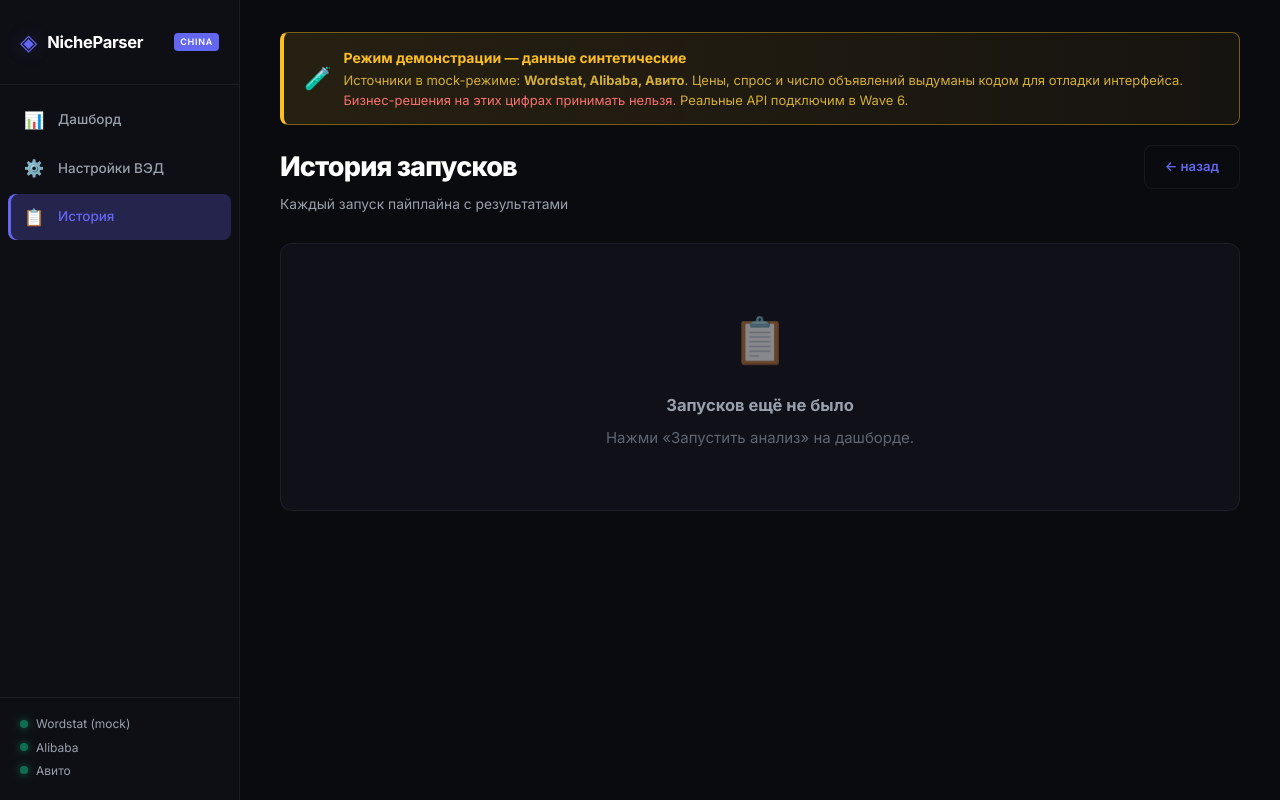
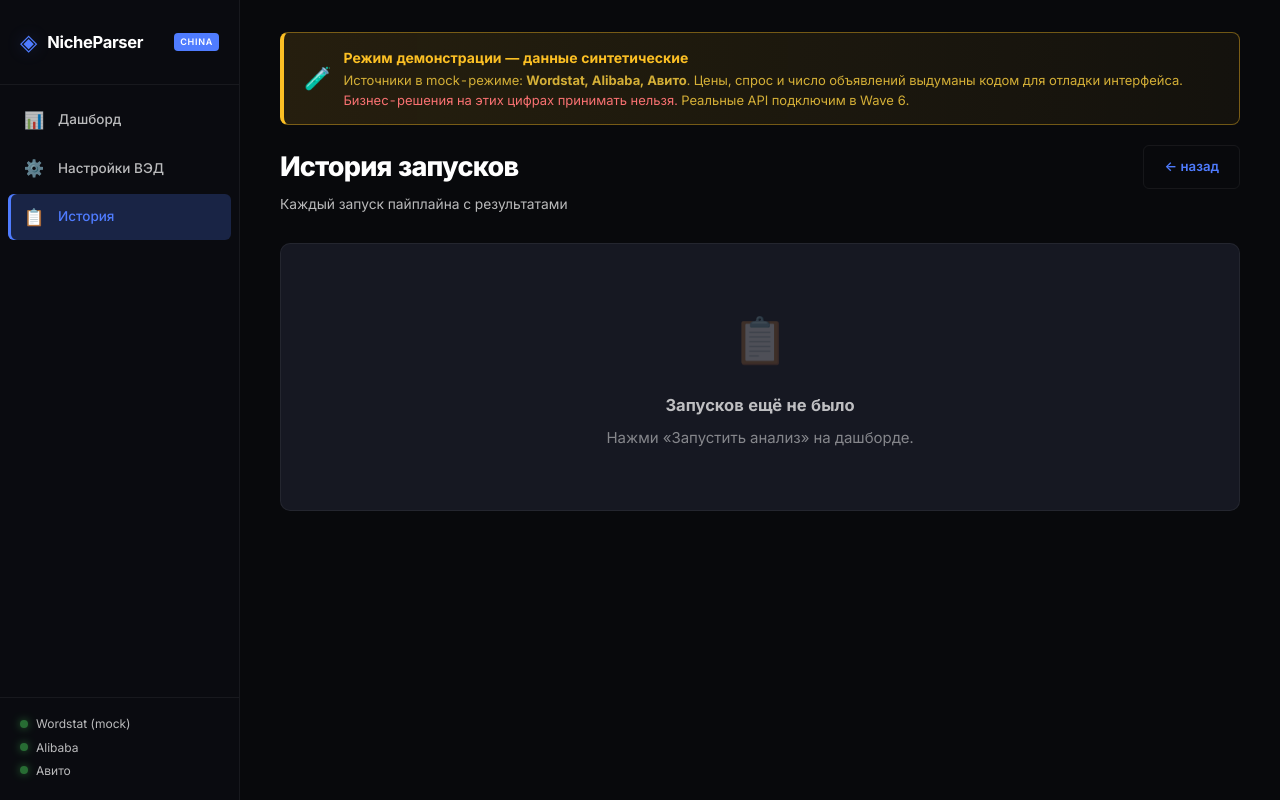
Before and after one commit to id89506419637-eng/NicheParser_China, a Flask app: page /history in a window 1280 px wide. Run offline with Flask 3, Linux system fonts and the light colour scheme; data that the repository does not hold is empty; parts of the project's set-up code (start-up, migrations or seed data) failed here and were passed over; some libraries are stand-ins or nearby versions.

Commit message:
feat(design): этап 1 UX-волны — угольная палитра + tabular-nums
Обновлены дизайн-токены по анализу референсов Vercel/Linear/Stripe:

- Слоистая угольная палитра (8 оттенков вместо 4 серых), разница между
  слоями 2-4% яркости — «глубина без контраста»
- Акцент сдвинут с #6366f1 (Bootstrap-дефолт) на #4f7cff
  (холодный сине-стальной, «финансовый инструмент»)
- Семантика desaturated (GitHub dark green #3fb950 вместо Tailwind
  emerald #10b981) — читается как проф-инструмент, не крипта
- font-feature-settings 'tnum','cv11','ss01' в body — цифры одной
  ширины (колонки чисел перестают «прыгать») + чище single-story 'a'
- Иерархия текста через opacity (95/72/48%), не через цвет
- 4px spacing scale (Tailwind-совместимо), radius 10px (не 16 — это
  marketing-эстетика)
- Transition 150ms cubic-bezier — Linear-style, без scale и blur

Утилиты .mono/.tnum/.metric-value добавлены для точечного включения
tabular-nums в конкретных ячейках.

Существующие правила читают эти же переменные — не сломались.

Co-Authored-By: Claude Opus 4.7 <noreply@anthropic.com>

```diff
--- a/src/web/static/style.css
+++ b/src/web/static/style.css
@@ -2,54 +2,90 @@
    NicheParser_China — Premium Dark Theme
    ============================================ */
 
-/* === CSS Variables === */
+/* === CSS Variables ===
+   Дизайн-токены обновлены на этап 1 Wave-UX:
+   - Слоистая угольная палитра (8 оттенков вместо 4) — глубина без контраста
+   - Приглушённый холодный акцент #4f7cff — «финансовый инструмент»
+   - Desaturated семантика (GitHub dark green, не Tailwind emerald)
+   - Плотность cozy: строки 36-40px, паддинги 16-20px
+   - Radius 8-10px (не 16, чтобы не был «маркетинговый»)
+   Все существующие правила ниже читают эти переменные — не ломаются.
+*/
 :root {
-    --bg-primary: #0a0b0f;
-    --bg-secondary: #12131a;
-    --bg-card: rgba(18, 19, 26, 0.85);
-    --bg-card-hover: rgba(25, 27, 38, 0.95);
-    --bg-sidebar: #0e0f15;
-    --bg-input: rgba(255, 255, 255, 0.04);
+    /* Слои фона: разница 2-4% яркости, не 10% */
+    --bg-primary: #08090c;          /* глубокий фон */
+    --bg-secondary: #0d0e12;        /* обычный фон */
+    --bg-elevated: #12131a;         /* приподнятые панели */
+    --bg-card: #161822;             /* карточки */
+    --bg-card-hover: #1c1e29;       /* hover карточек */
+    --bg-input: #12131a;            /* инпуты, чипы */
+    --bg-input-hover: #1a1c25;      /* hover инпутов */
+    --bg-sidebar: #0a0b10;          /* сайдбар — чуть темнее основы */
 
-    --text-primary: #e8eaed;
-    --text-secondary: #9aa0ab;
-    --text-muted: #5f6571;
+    /* Текст через прозрачность, 3 уровня иерархии */
+    --text-primary: rgba(255, 255, 255, 0.95);
+    --text-secondary: rgba(255, 255, 255, 0.72);
+    --text-muted: rgba(255, 255, 255, 0.48);
     --text-heading: #ffffff;
 
-    --accent: #6366f1;
-    --accent-hover: #818cf8;
-    --accent-glow: rgba(99, 102, 241, 0.25);
+    /* Акцент — холодный сине-стальной вместо индиго-по-умолчанию */
+    --accent: #4f7cff;
+    --accent-hover: #6b90ff;
+    --accent-soft: rgba(79, 124, 255, 0.12);
+    --accent-glow: rgba(79, 124, 255, 0.22);
+    --accent-border: rgba(79, 124, 255, 0.35);
 
-    --green: #10b981;
-    --green-bg: rgba(16, 185, 129, 0.12);
-    --green-border: rgba(16, 185, 129, 0.25);
+    /* Семантика — desaturated (GitHub-style) */
+    --green: #3fb950;
+    --green-bg: rgba(63, 185, 80, 0.10);
+    --green-border: rgba(63, 185, 80, 0.28);
+    --green-strong: #56d364;
 
-    --red: #ef4444;
-    --red-bg: rgba(239, 68, 68, 0.12);
-    --red-border: rgba(239, 68, 68, 0.25);
+    --red: #f85149;
+    --red-bg: rgba(248, 81, 73, 0.10);
+    --red-border: rgba(248, 81, 73, 0.28);
 
-    --amber: #f59e0b;
-    --amber-bg: rgba(245, 158, 11, 0.12);
-    --amber-border: rgba(245, 158, 11, 0.25);
+    --amber: #d29922;
+    --amber-bg: rgba(210, 153, 34, 0.10);
+    --amber-border: rgba(210, 153, 34, 0.28);
 
-    --blue: #3b82f6;
-    --blue-bg: rgba(59, 130, 246, 0.12);
-    --blue-border: rgba(59, 130, 246, 0.25);
+    --blue: #388bfd;
+    --blue-bg: rgba(56, 139, 253, 0.10);
+    --blue-border: rgba(56, 139, 253, 0.28);
 
+    --purple: #a371f7;
+    --purple-bg: rgba(163, 113, 247, 0.10);
+    --purple-border: rgba(163, 113, 247, 0.28);
+
+    /* Границы — очень тонкие, 6% и 12% opacity */
     --border: rgba(255, 255, 255, 0.06);
     --border-hover: rgba(255, 255, 255, 0.12);
+    --border-strong: rgba(255, 255, 255, 0.18);
 
+    /* Размеры (4px scale, Tailwind-совместимо) */
     --sidebar-width: 240px;
-    --radius: 12px;
-    --radius-sm: 8px;
+    --radius: 10px;
+    --radius-sm: 6px;
+    --radius-lg: 14px;
 
-    --shadow-sm: 0 1px 3px rgba(0, 0, 0, 0.3);
-    --shadow-md: 0 4px 20px rgba(0, 0, 0, 0.4);
-    --shadow-lg: 0 8px 40px rgba(0, 0, 0, 0.5);
-    --shadow-glow: 0 0 30px var(--accent-glow);
+    --space-1: 4px;
+    --space-2: 8px;
+    --space-3: 12px;
+    --space-4: 16px;
+    --space-5: 20px;
+    --space-6: 24px;
+    --space-8: 32px;
 
-    --transition: 0.2s ease;
-    --transition-slow: 0.35s cubic-bezier(0.4, 0, 0.2, 1);
+    /* Тени — сдержанные, не «marketing blur 40px» */
+    --shadow-sm: 0 1px 2px rgba(0, 0, 0, 0.35);
+    --shadow-md: 0 3px 12px rgba(0, 0, 0, 0.4);
+    --shadow-lg: 0 6px 24px rgba(0, 0, 0, 0.5);
+    --shadow-glow: 0 0 24px var(--accent-glow);
+
+    /* Анимации — Linear-style 150ms ease-out */
+    --transition: 150ms cubic-bezier(0.4, 0, 0.2, 1);
+    --transition-fast: 100ms cubic-bezier(0.4, 0, 0.2, 1);
+    --transition-slow: 250ms cubic-bezier(0.4, 0, 0.2, 1);
 }
 
 /* === Reset & Base === */
@@ -67,11 +103,21 @@ html {
 
 body {
     font-family: 'Inter', -apple-system, BlinkMacSystemFont, sans-serif;
+    /* tabular-nums: цифры одной ширины — колонки чисел перестают «прыгать»
+       cv11: single-story a (более чистый вид, Linear/Vercel-style)
+       ss01: alternate stylistic set — компактнее */
+    font-feature-settings: 'tnum', 'cv11', 'ss01';
     background: var(--bg-primary);
     color: var(--text-primary);
     line-height: 1.6;
     min-height: 100vh;
     display: flex;
+}
+
+/* Утилита: включить tabular-nums точечно (для колонок чисел / метрик) */
+.mono, .tnum, .metric-value {
+    font-feature-settings: 'tnum';
+    font-variant-numeric: tabular-nums;
 }
 
 a {
```
